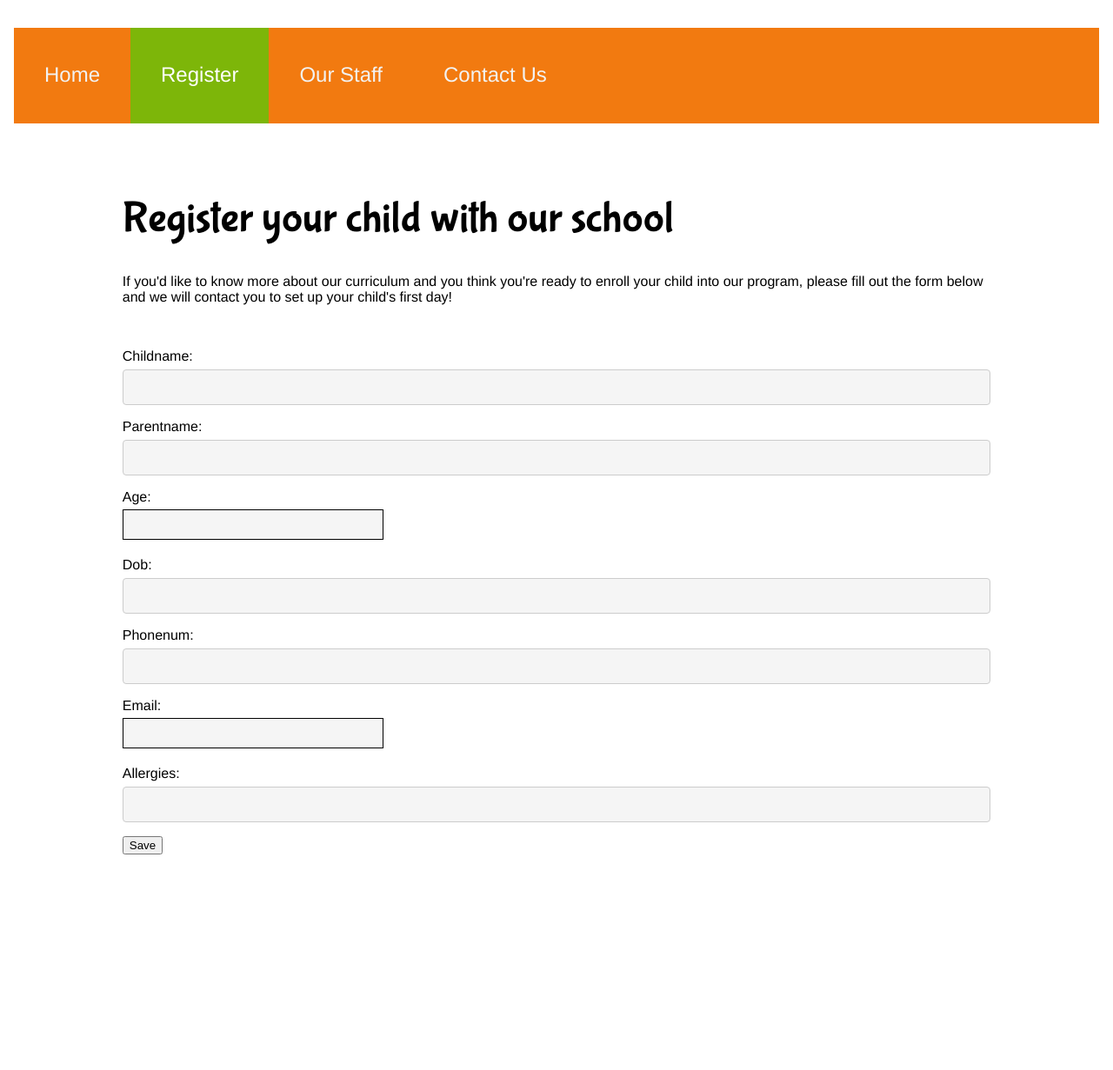
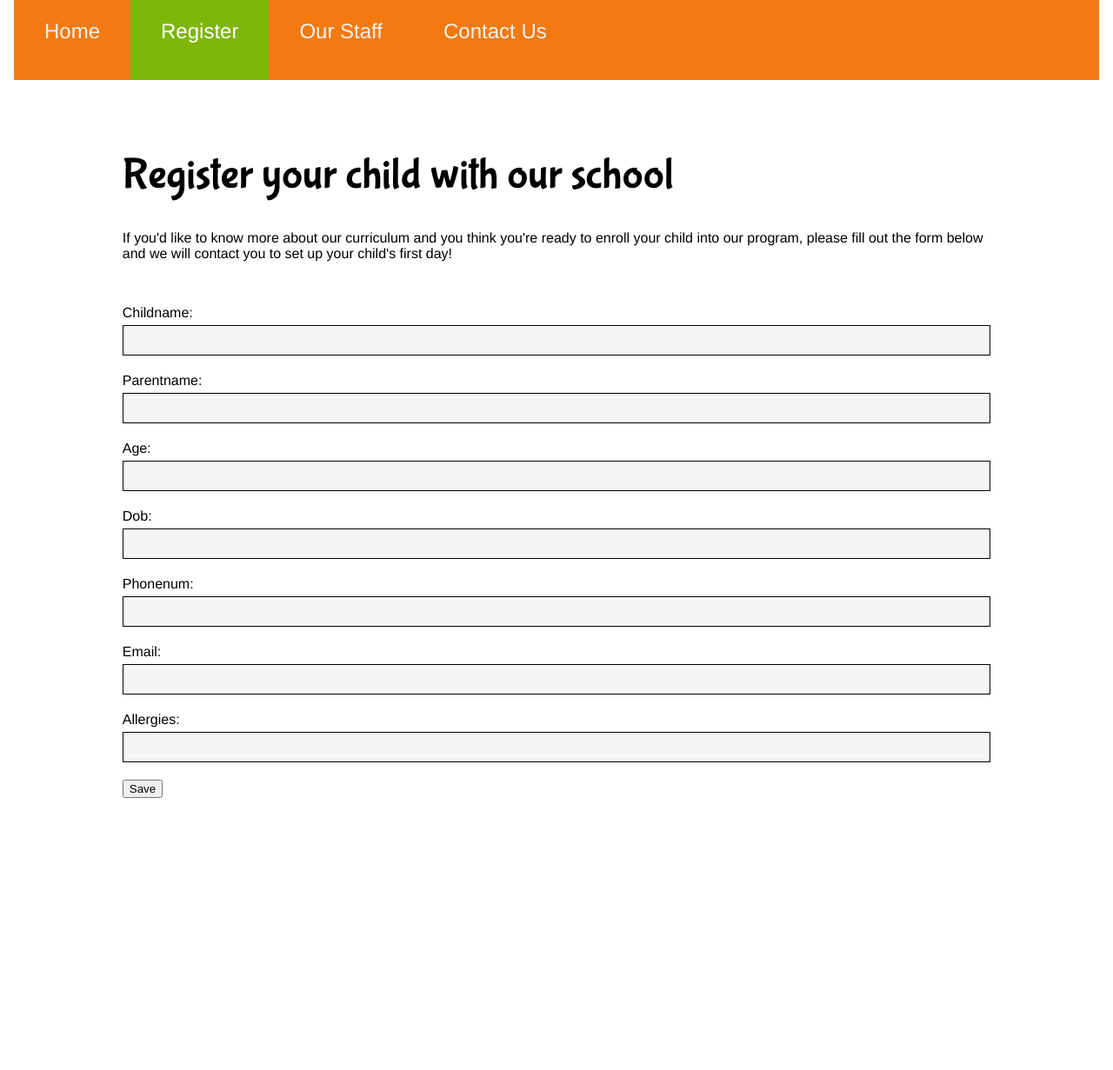
Before and after one commit to CoderBunnyS/capstone, a Django app: page /profiles/new in a window 1280 px wide. Shown: the whole page at 87% size. After the commit the page ends 918 px from the top, so only its background shows below. Run offline with Django 3.2, Linux system fonts and the light colour scheme; some libraries are stand-ins or nearby versions.

Commit message:
CSS and code clean up and a first attempt at login/logout

```diff
--- a/preschool_django/preschool/static/css/navbar.css
+++ b/preschool_django/preschool/static/css/navbar.css
@@ -5,7 +5,7 @@
     overflow: hidden;
     height: 15%;
     margin-bottom: 80px;
-
+    margin-top: -50px;
   }
 
   /* Style the links inside the navigation bar */
--- a/preschool_django/preschool/static/css/preschool.css
+++ b/preschool_django/preschool/static/css/preschool.css
@@ -81,41 +81,6 @@ a.no-fav {
 
 
 
-  /* //CONTACT FORM */
-
-/* Style inputs with type="text", select elements and textareas */
-input[type=text], select, textarea {
-    width: 100%; /* Full width */
-    padding: 12px; /* Some padding */
-    border: 1px solid #ccc; /* Gray border */
-    border-radius: 4px; /* Rounded borders */
-    box-sizing: border-box; /* Make sure that padding and width stays in place */
-    margin-top: 6px; /* Add a top margin */
-    margin-bottom: 16px; /* Bottom margin */
-    resize: vertical /* Allow the user to vertically resize the textarea (not horizontally) */
-  }
-
-  /* Style the submit button with a specific background color etc */
-  input[type=submit] {
-    background-color: #4CAF50;
-    color: white;
-    padding: 12px 20px;
-    border: none;
-    border-radius: 4px;
-    cursor: pointer;
-  }
-
-  /* When moving the mouse over the submit button, add a darker green color */
-  input[type=submit]:hover {
-    background-color: #45a049;
-  }
-
-  /* Add a background color and some padding around the form */
-  .contactContainer {
-    border-radius: 5px;
-    background-color: #f2f2f2;
-    padding: 20px;
-  }
 
 
 
@@ -127,6 +92,7 @@ input[type=text], select, textarea {
 @media screen and (max-width: 600px) {
     .column {
       width: 100%;
+      display: block;
     }
     #column1, #column2, #column3 {
       width: 100%;
@@ -135,13 +101,14 @@ input[type=text], select, textarea {
 
 @media screen and (max-width: 600px) {
     #row {
+    width: 100%;
     display: block;
 
   }
 }
   /* Display the columns below each other instead of side by side on small screens */
   @media screen and (max-width: 650px) {
-    .column {
+    .row {
       width: 100%;
       display: block;
     }
--- a/preschool_django/preschool/static/css/registration.css
+++ b/preschool_django/preschool/static/css/registration.css
@@ -15,6 +15,11 @@
     margin: auto;
 
 }
-#regBox {
+.register-form {
+    width: 100%;
 
 }
+input {
+    width: 100%;
+
+}
--- a/preschool_django/preschool/templates/preschool/profile_form.html
+++ b/preschool_django/preschool/templates/preschool/profile_form.html
@@ -19,7 +19,7 @@
 <h1 class="regHeader">Register your child with our school</h1>
 <p>If you'd like to know more about our curriculum and you think you're ready to enroll your child into our program, please fill out the form below and we will contact you to set up your child's first day!</p>
 <br>
-<form method="POST" class="artist-form">
+<form method="POST" class="register-form">
   {% csrf_token %} {{ form.as_p }}
   <button type="submit" class="save btn btn-default">Save</button>
 </form>
--- a/preschool_django/preschool/urls.py
+++ b/preschool_django/preschool/urls.py
@@ -12,4 +12,5 @@ urlpatterns = [
     path('contact/', views.Contact.as_view(), name='contact'),
     path('staff/', views.Staff.as_view(), name='staff'),
 
+
 ]
```
Also changed, not shown: preschool_django/preschool/static/css/homepage.css (+33 -0 lines), preschool_django/preschool/static/css/staff.css (+24 -0 lines).
